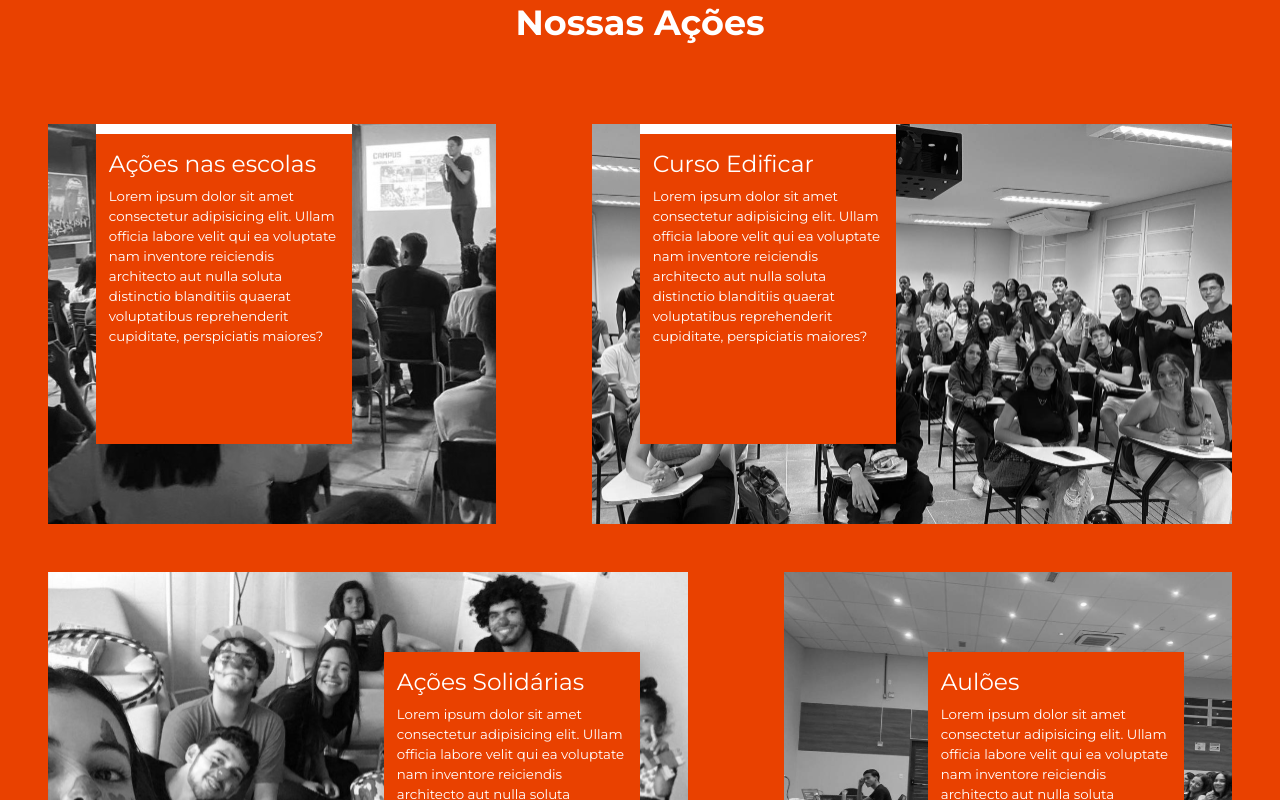
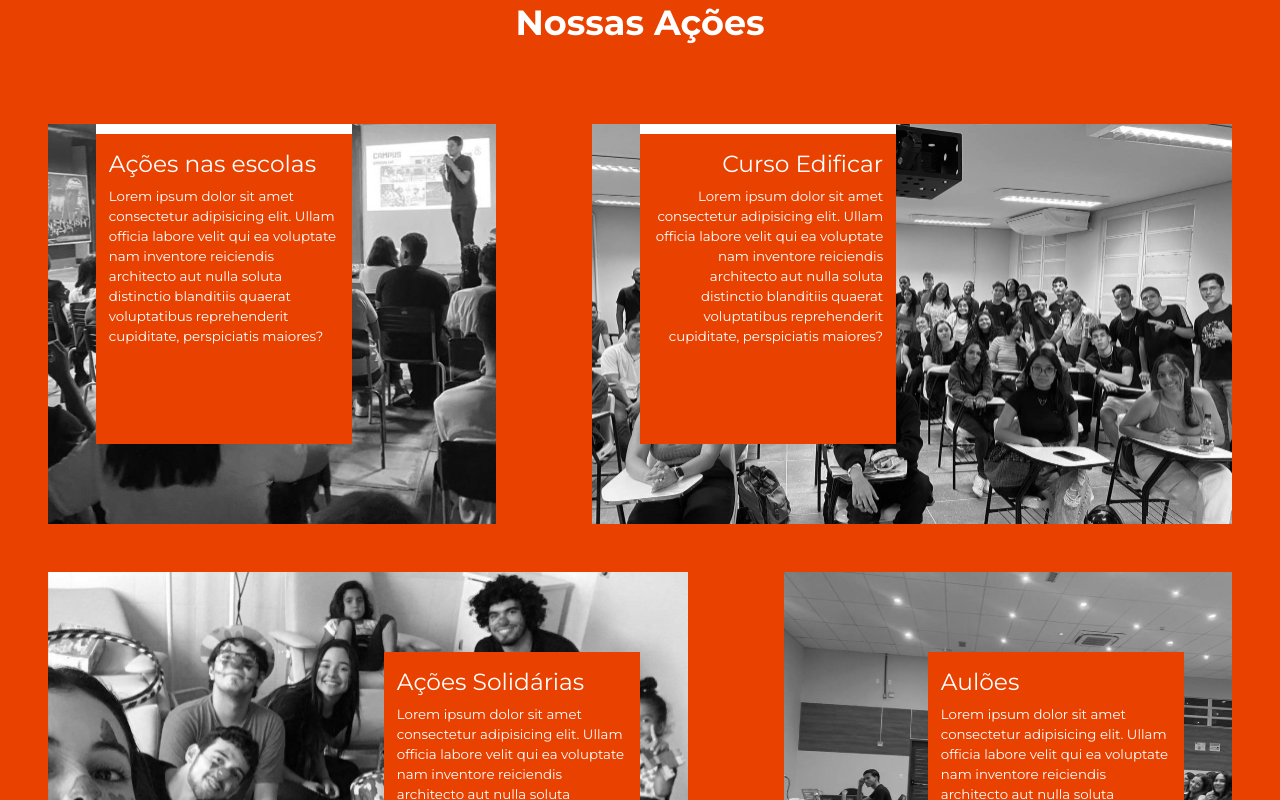
Before and after one commit to FrancioXavier/landing-page-edifique, a Next.js app: page / in a window 1280 px wide. Shown: the part 1440-2240 px from the top of the page. Built offline with nearby package versions, Linux system fonts and the light colour scheme.

Commit message:
Our actions mobile and links from header

```diff
--- a/src/Containers/HomePage/index.tsx
+++ b/src/Containers/HomePage/index.tsx
@@ -2,6 +2,7 @@
 import {
   ActionsCard,
   ActionsCardBottom,
+  ActionsCards,
   ActionsContainer,
   CarouselSection,
   ContentHome,
@@ -117,7 +118,7 @@ export default function HomePage() {
         </ContentHome>
       </HomeSection>
       <HomeSection style={{ height: 'fit-content', marginBottom: '8rem' }}>
-        <ContentSection style={{ zIndex: 1 }}>
+        <ContentSection>
           <h1>METODOLOGIA DE ENSINO</h1>
           <h2>Conheça nosso sistema de aprendizagem</h2>
           <div className="cardSection">
@@ -224,8 +225,13 @@ export default function HomePage() {
       </HomeSection>
       <HomeSection style={{ height: 'fit-content', marginBottom: '5rem' }}>
         <ContentSection>
-          <TitlePage id="about-us">Nossas Ações</TitlePage>
-          <div className="d-flex justify-content-around w-100 mb-5">
+          <TitlePage
+            id="about-us"
+            style={mobile ? { fontSize: '8vw', marginBottom: '2rem' } : {}}
+          >
+            Nossas Ações
+          </TitlePage>
+          <ActionsCards>
             <ActionsContainer
               style={{
                 backgroundImage: `url(${escolas.src})`,
@@ -234,7 +240,7 @@ export default function HomePage() {
                 backgroundRepeat: 'no-repeat',
               }}
             >
-              <ActionsCard style={{ marginLeft: '3rem' }}>
+              <ActionsCard style={mobile ? {} : { marginLeft: '3rem' }}>
                 <h3>Ações nas escolas</h3>
                 <p>
                   Lorem ipsum dolor sit amet consectetur adipisicing elit. Ullam
@@ -250,10 +256,21 @@ export default function HomePage() {
                 backgroundPosition: 'top',
                 backgroundSize: 'cover',
                 backgroundRepeat: 'no-repeat',
-                width: '50vw',
+                width: `${mobile ? '100%' : '50vw'}`,
+                textAlign: 'right',
               }}
             >
-              <ActionsCard style={{ marginLeft: '3rem' }}>
+              <ActionsCard
+                style={
+                  mobile
+                    ? {
+                        marginLeft: 'auto',
+                        borderLeft: 'none',
+                        borderRight: '10px solid #fff',
+                      }
+                    : { marginLeft: '3rem' }
+                }
+              >
                 <h3>Curso Edificar</h3>
                 <p>
                   Lorem ipsum dolor sit amet consectetur adipisicing elit. Ullam
@@ -263,11 +280,11 @@ export default function HomePage() {
                 </p>
               </ActionsCard>
             </ActionsContainer>
-          </div>
-          <div className="d-flex justify-content-around w-100">
+          </ActionsCards>
+          <ActionsCards>
             <ActionsContainer
               style={{
-                width: '50vw',
+                width: `${mobile ? '100%' : '50vw'}`,
                 display: 'flex',
                 justifyContent: 'end',
                 alignItems: 'end',
@@ -277,7 +294,11 @@ export default function HomePage() {
                 backgroundRepeat: 'no-repeat',
               }}
             >
-              <ActionsCardBottom style={{ marginRight: '3rem' }}>
+              <ActionsCardBottom
+                style={
+                  mobile ? { marginRight: 'auto' } : { marginRight: '3rem' }
+                }
+              >
                 <h3>Ações Solidárias</h3>
                 <p>
                   Lorem ipsum dolor sit amet consectetur adipisicing elit. Ullam
@@ -298,7 +319,20 @@ export default function HomePage() {
                 backgroundRepeat: 'no-repeat',
               }}
             >
-              <ActionsCardBottom style={{ marginRight: '3rem' }}>
+              <ActionsCardBottom
+                style={
+                  mobile
+                    ? {
+                        marginLeft: 'auto',
+                        borderLeft: 'none',
+                        borderRight: '10px solid #fff',
+                        textAlign: 'right',
+                      }
+                    : {
+                        marginRight: '3rem',
+                      }
+                }
+              >
                 <h3>Aulões</h3>
                 <p>
                   Lorem ipsum dolor sit amet consectetur adipisicing elit. Ullam
@@ -308,7 +342,7 @@ export default function HomePage() {
                 </p>
               </ActionsCardBottom>
             </ActionsContainer>
-          </div>
+          </ActionsCards>
         </ContentSection>
       </HomeSection>
       <CarouselSection style={{ zIndex: 1 }}>
--- a/src/Containers/HomePage/styled.ts
+++ b/src/Containers/HomePage/styled.ts
@@ -296,6 +296,19 @@ export const ActionsContainer = styled.div`
     margin-top: 1rem;
     font-size: 1.823vw;
   }
+
+  @media only screen and (max-width: 768px) {
+    width: 100%;
+    height: 25vh;
+
+    h3 {
+      font-size: 5vw;
+    }
+
+    p {
+      font-size: 1.75vw;
+    }
+  }
 `;
 
 export const ActionsCard = styled.div`
@@ -306,6 +319,13 @@ export const ActionsCard = styled.div`
   display: flex;
   flex-direction: column;
   align-items: center;
+
+  @media only screen and (max-width: 768px) {
+    height: 100%;
+    border-top: none;
+    border-left: 10px solid ${({ theme }) => theme.colors.white};
+    width: 50vw;
+  }
 `;
 
 export const ActionsCardBottom = styled.div`
@@ -316,4 +336,25 @@ export const ActionsCardBottom = styled.div`
   display: flex;
   flex-direction: column;
   align-items: center;
+
+  @media only screen and (max-width: 768px) {
+    height: 100%;
+    border-bottom: none;
+    border-left: 10px solid ${({ theme }) => theme.colors.white};
+    width: 50vw;
+  }
 `;
+
+export const ActionsCards = styled.div`
+  display: flex;
+  justify-content: space-around;
+  width: 100%;
+  margin-bottom: 3rem;
+
+  @media only screen and (max-width: 768px) {
+    justify-content: center;
+    align-items: center;
+    flex-direction: column;
+    margin-bottom: 0;
+  }
+`;
--- a/src/components/NavButton/index.tsx
+++ b/src/components/NavButton/index.tsx
@@ -41,10 +41,10 @@ function NavButton() {
             }}
           >
             <Nav className="justify-content-end flex-grow-1 pe-3">
-              <Nav.Link href="/">Quem somos</Nav.Link>
-              <Nav.Link href="/">Inspirações</Nav.Link>
-              <Nav.Link href="/">Doações</Nav.Link>
-              <Nav.Link href="/">Nossa equipe</Nav.Link>
+              <Nav.Link href="/#about-us">Quem somos</Nav.Link>
+              <Nav.Link href="/#inspirations">Inspirações</Nav.Link>
+              <Nav.Link href="/doacoes">Doações</Nav.Link>
+              <Nav.Link href="/nossa-equipe">Nossa equipe</Nav.Link>
             </Nav>
           </Offcanvas.Body>
         </Navbar.Offcanvas>
```
